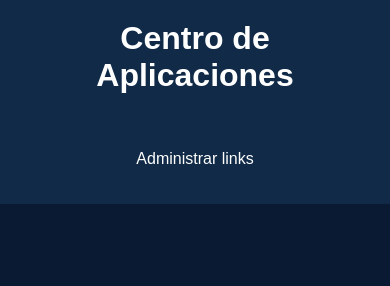
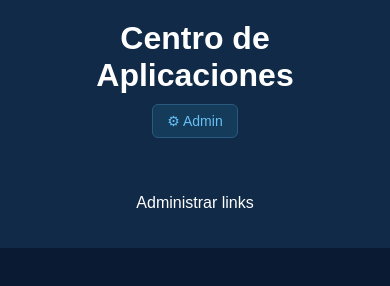
Before and after one commit to arcsurf/linkManager, a plain HTML site: page public/index.html in a window 390 px wide. Drawn offline with Linux system fonts and the light colour scheme.

Commit message:
Botón de acceso al panel de administración en el encabezado
Co-Authored-By: Claude Opus 5.5 <noreply@anthropic.com>

```diff
--- a/public/css/estilos.css
+++ b/public/css/estilos.css
@@ -75,3 +75,34 @@ a {
     font-weight: 700;
     color: #ffffff;
 }
+
+/* Botón de acceso al panel de administración */
+header {
+    position: relative;
+}
+
+.btn-admin {
+    position: absolute;
+    top: 50%;
+    right: 20px;
+    transform: translateY(-50%);
+    padding: 8px 14px;
+    border: 1px solid #2b5a80;
+    border-radius: 6px;
+    background-color: #153b5b;
+    color: #66c0f4;
+    font-size: 14px;
+}
+
+.btn-admin:hover {
+    background-color: #1d4d75;
+}
+
+@media (max-width: 600px) {
+    .btn-admin {
+        position: static;
+        transform: none;
+        display: inline-block;
+        margin-top: 10px;
+    }
+}
--- a/public/index.html
+++ b/public/index.html
@@ -9,6 +9,7 @@
 <body>
     <header>
         <h1>Centro de Aplicaciones</h1>
+        <a class="btn-admin" href="/admin/" title="Administrar links">&#9881; Admin</a>
     </header>
     <main>
         <!-- LINKS:START -->
```
